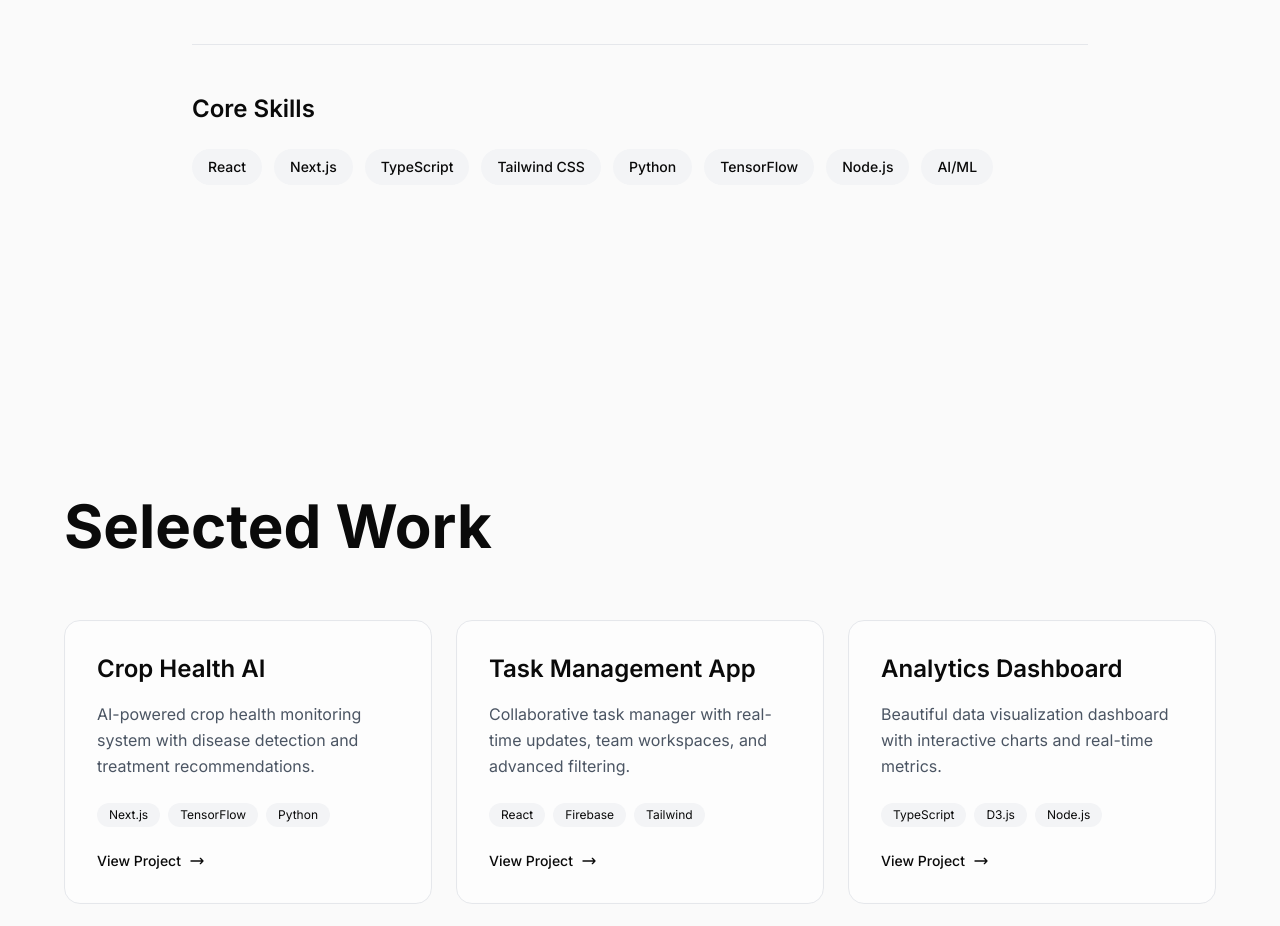
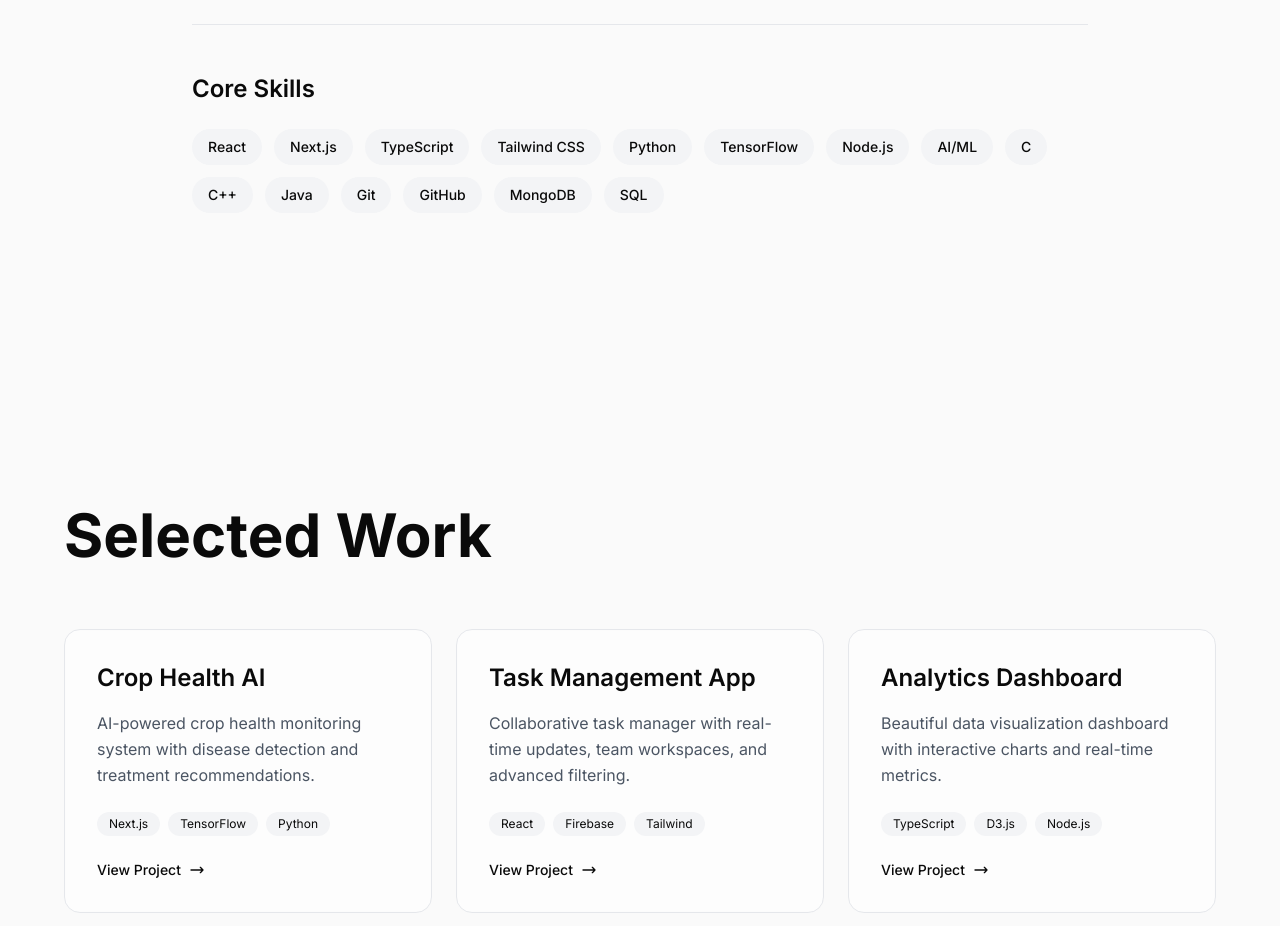
Before and after one commit to sohamx0/Portfolio, a Next.js app: page / in a window 1280 px wide. Shown: the part 1300-2226 px from the top of the page. Built offline with nearby package versions, Linux system fonts and the light colour scheme.

Commit message:
Add more core skills: C, C++, Java, Git, GitHub, MongoDB, SQL

```diff
--- a/src/components/sections/About.tsx
+++ b/src/components/sections/About.tsx
@@ -61,6 +61,13 @@ export default function About() {
                 'TensorFlow',
                 'Node.js',
                 'AI/ML',
+                'C',
+                'C++',
+                'Java',
+                'Git',
+                'GitHub',
+                'MongoDB',
+                'SQL',
               ].map((skill, i) => (
                 <motion.span
                   key={skill}
```
